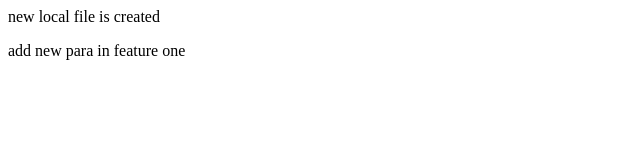
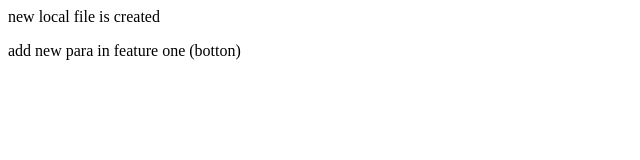
Before and after one commit to kunal-payal/local, a plain HTML site: page index.html in a window 1280 px wide. Shown: the full height of the page, 0-640 px from the left. Drawn offline with Linux system fonts and the light colour scheme.

```diff
--- a/index.html
+++ b/index.html
@@ -1,4 +1,4 @@
 <p>
     new local file is created
 </p>
-<p> add new para in feature one</p>
+<p> add new para in feature one (botton)</p>
```
